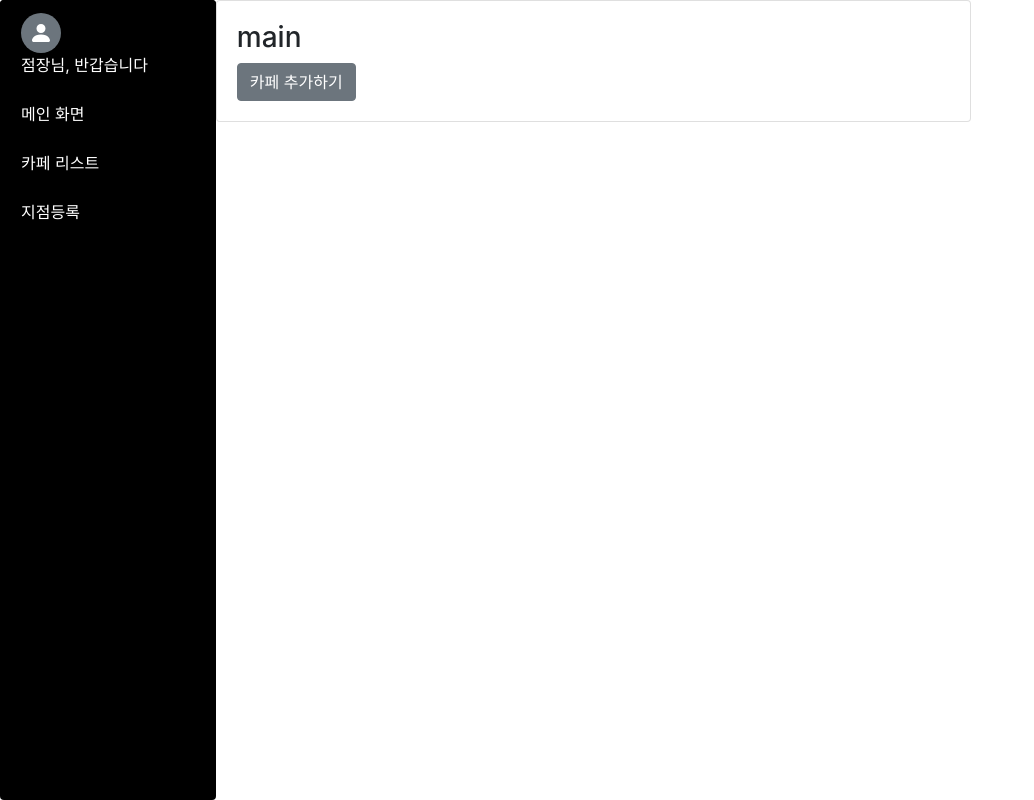
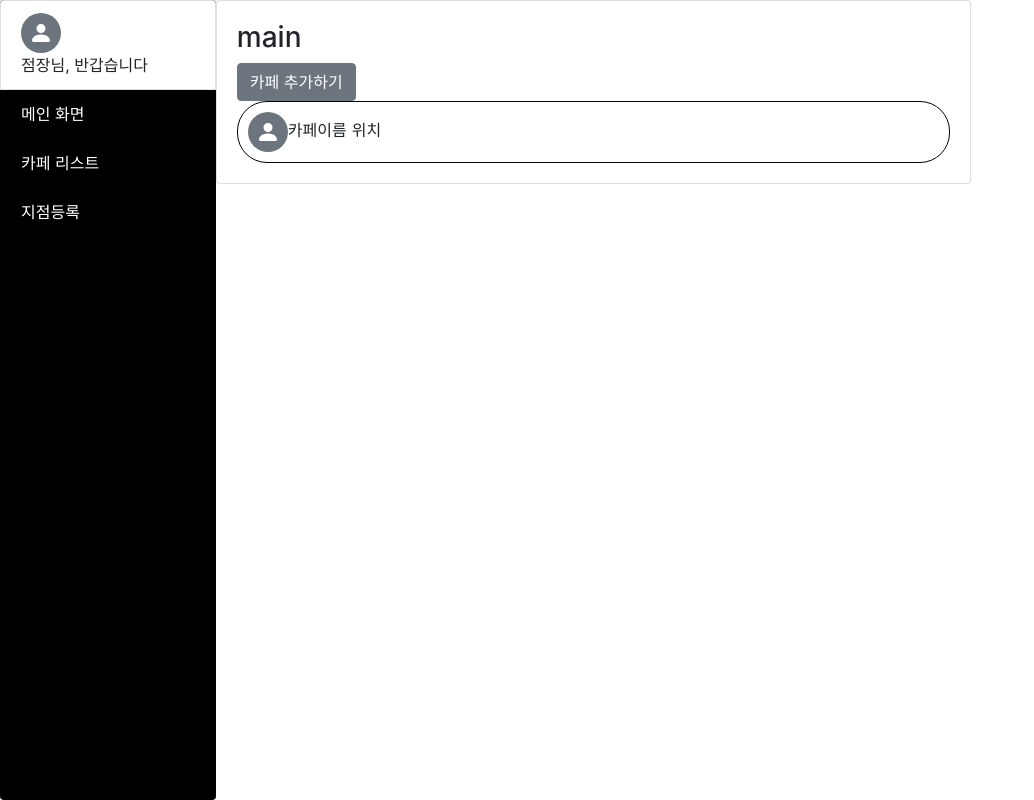
Before and after one commit to RedPanda6801/cafe_front, a Vue app: page /main in a window 1280 px wide. Shown: the whole page, without its empty margins (0-1034 px from the left). Built offline with nearby package versions, Linux system fonts and the light colour scheme.

Commit message:
마이페이지 정보 불러오기

```diff
--- a/src/components/layout/Header.vue
+++ b/src/components/layout/Header.vue
@@ -22,8 +22,9 @@
               <!-- <em>로그인 / 회원가입</em> -->
               <em>점장님</em>
             </template>
+            <b-dropdown-item href="#" @click="$router.push('/main')">관리 페이지</b-dropdown-item>
             <b-dropdown-item href="#" @click="$router.push('/mypage')">마이페이지</b-dropdown-item>
-            <b-dropdown-item href="#" @click="onClick('/auth/logout')">로그아웃</b-dropdown-item>
+            <b-dropdown-item href="#" @click="signOut">로그아웃</b-dropdown-item>
           </b-nav-item-dropdown>
         </b-navbar-nav>
       </b-collapse>
@@ -41,7 +42,7 @@ export default {
   }),
   computed: {
     isLoggedin() {
-      //console.log(this.GE_LOGIN_STATUS)
+      console.log(this.GE_LOGIN_STATUS)
       let login = false
       if (this.GE_LOGIN_STATUS) {
         login = true
@@ -55,6 +56,10 @@ export default {
   methods: {
     onClick(path) {
       this.$router.push(path)
+    },
+    async signOut() {
+      localStorage.removeItem('token')
+      this.$router.go()
     }
   }
 }
--- a/src/views/auth/login.vue
+++ b/src/views/auth/login.vue
@@ -103,7 +103,7 @@ export default {
           const code = res.data
           localStorage.setItem('token', res.data.token)
           console.log('/auth/login - response: ', code)
-          this.$router.push('/Home')
+          this.$router.push('/main')
         })
         .catch(err => {
           alert('다시 시도해주세요!')
--- a/src/views/main/Sidebar.vue
+++ b/src/views/main/Sidebar.vue
@@ -1,14 +1,17 @@
 <template>
   <div>
-    <b-list-group>
+    <b-list-group class="sidebarList">
       <b-list-group-item>
-        <b-avatar></b-avatar>
+        <b-avatar button @click="$router.push('/mypage')"></b-avatar>
         <div class="nav-side-menu">{{ name }} 점장님, 반갑습니다</div>
       </b-list-group-item>
-      <b-list-group-item href="#" @click="$router.push('/main')">메인 화면</b-list-group-item>
-      <b-list-group-item href="#" @click="$router.push('/main/cafelist')">카페 리스트</b-list-group-item>
-      <b-list-group-item href="#" @click="$router.push('/main/addcafe')">지점등록</b-list-group-item>
-      <b-list-group-item href="#" @click="$router.push('/device')"></b-list-group-item>
+      <b-list-group-item class="sidebarListB" href="#" @click="$router.push('/main')">메인 화면</b-list-group-item>
+      <b-list-group-item class="sidebarListB" href="#" @click="$router.push('/main/cafelist')"
+        >카페 리스트</b-list-group-item
+      >
+      <b-list-group-item class="sidebarListB" href="#" @click="$router.push('/main/addcafe')"
+        >지점등록</b-list-group-item
+      >
     </b-list-group>
   </div>
 </template>
@@ -18,11 +21,11 @@ export default {}
 </script>
 
 <style>
-.list-group {
+.sidebarList {
   height: 100vh;
   background-color: black;
 }
-.list-group-item {
+.sidebarListB {
   background-color: black;
   color: #fff;
 }
--- a/src/views/main/main.vue
+++ b/src/views/main/main.vue
@@ -3,6 +3,11 @@
     <b-card>
       <h3>main</h3>
       <b-button @click="$router.push('/main/addcafe')">카페 추가하기</b-button>
+      <div class="cafeList">
+        <b-avatar></b-avatar>
+        <span class="cafeName">카페이름</span>
+        <span>위치</span>
+      </div>
       <div>
         <!-- <b-table striped hover :items="items"></b-table> -->
       </div>
@@ -14,4 +19,14 @@
 export default {}
 </script>
 
-<style></style>
+<style>
+.cafeList {
+  padding: 10px;
+  border: 1px solid black;
+  border-radius: 30px;
+  /* box-shadow: 5px 5px 5px 1px rgba(1, 1, 1, 0.1); */
+}
+.cafeName {
+  margin-right: 5px;
+}
+</style>
--- a/src/views/mypage/index.vue
+++ b/src/views/mypage/index.vue
@@ -11,7 +11,7 @@
                 <label for="id">아이디:</label>
               </b-col>
               <b-col sm="10">
-                <b-list-group-item id="id" v-model="id">아이디</b-list-group-item>
+                <b-list-group-item id="id" v-model="userId">아이디</b-list-group-item>
               </b-col>
             </b-row>
             <b-row class="my-1">
@@ -64,7 +64,6 @@
         </b-col>
       </b-row>
     </div>
-    <password-edit />
   </div>
 </template>
 <script>
@@ -72,7 +71,7 @@ import axios from 'axios'
 export default {
   data() {
     return {
-      id: '',
+      userId: '',
       name: '',
       number: '',
       email: '',
@@ -85,7 +84,11 @@ export default {
   methods: {
     async inforData() {
       await axios
-        .get(process.env.VUE_APP_URL + '/profile/info')
+        .get(process.env.VUE_APP_URL + '/profile/info', {
+          headers: {
+            Authorization: `Bearer ${localStorage.getItem('token')}`
+          }
+        })
         .then(async res => {
           const code = res.data
           console.log('inforData - response: ', code)
```
Also changed, not shown: 1 other file (tests, documents, lock files or other folders).
